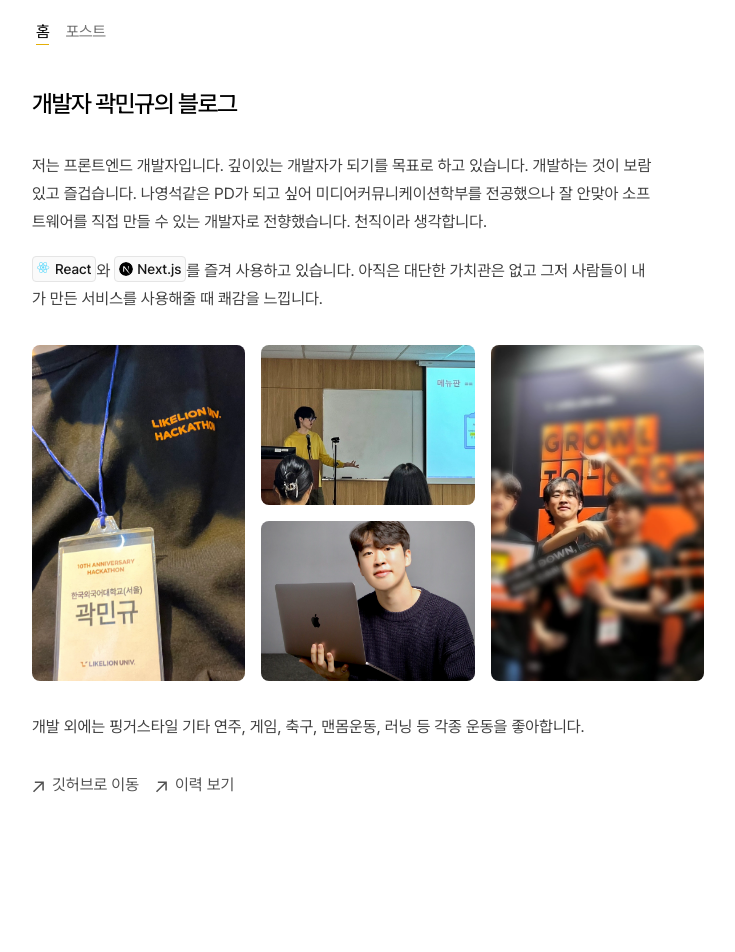
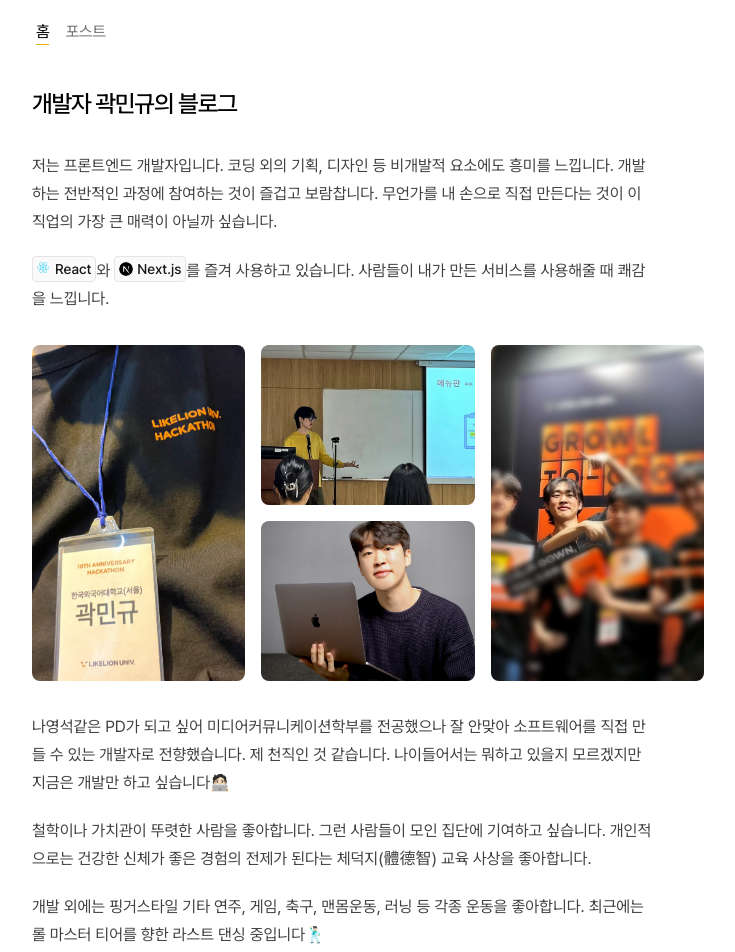
Before and after one commit to HiimKwak/HiimKwak.blog, a Next.js app in the folder blog/: page / in a window 1280 px wide. Shown: the top 952 px of the page, without its empty margins (272-1007 px from the left). Built offline with nearby package versions, Linux system fonts and the light colour scheme.

Commit message:
블로그 대문 문구 수정

```diff
--- a/blog/app/page.tsx
+++ b/blog/app/page.tsx
@@ -40,10 +40,10 @@ export default function Page() {
         개발자 곽민규의 블로그
       </h1>
       <p className='prose prose-neutral dark:prose-invert'>
-        저는 프론트엔드 개발자입니다. 깊이있는 개발자가 되기를 목표로 하고
-        있습니다. 개발하는 것이 보람있고 즐겁습니다. 나영석같은 PD가 되고 싶어
-        미디어커뮤니케이션학부를 전공했으나 잘 안맞아 소프트웨어를 직접 만들 수
-        있는 개발자로 전향했습니다. 천직이라 생각합니다.
+        저는 프론트엔드 개발자입니다. 코딩 외의 기획, 디자인 등 비개발적
+        요소에도 흥미를 느낍니다. 개발하는 전반적인 과정에 참여하는 것이 즐겁고
+        보람찹니다. 무언가를 내 손으로 직접 만든다는 것이 이 직업의 가장 큰
+        매력이 아닐까 싶습니다.
       </p>
       <div className='prose prose-neutral dark:prose-invert'>
         <p>
@@ -68,7 +68,7 @@ export default function Page() {
             />
             Next.js
           </Badge>
-          {`를 즐겨 사용하고 있습니다. 아직은 대단한 가치관은 없고 그저 사람들이 내가 만든 서비스를 사용해줄 때 쾌감을 느낍니다.`}
+          {`를 즐겨 사용하고 있습니다. 사람들이 내가 만든 서비스를 사용해줄 때 쾌감을 느낍니다.`}
         </p>
       </div>
       <div className='gap-4 my-8 columns-2 sm:columns-3'>
@@ -115,8 +115,20 @@ export default function Page() {
       </div>
       <div className='prose prose-neutral dark:prose-invert'>
         <p>
+          나영석같은 PD가 되고 싶어 미디어커뮤니케이션학부를 전공했으나 잘
+          안맞아 소프트웨어를 직접 만들 수 있는 개발자로 전향했습니다. 제 천직인
+          것 같습니다. 나이들어서는 뭐하고 있을지 모르겠지만 지금은 개발만 하고
+          싶습니다🧑🏻‍💻
+        </p>
+        <p>
+          철학이나 가치관이 뚜렷한 사람을 좋아합니다. 그런 사람들이 모인 집단에
+          기여하고 싶습니다. 개인적으로는 건강한 신체가 좋은 경험의 전제가
+          된다는 체덕지(體德智) 교육 사상을 좋아합니다.
+        </p>
+        <p>
           개발 외에는 핑거스타일 기타 연주, 게임, 축구, 맨몸운동, 러닝 등 각종
-          운동을 좋아합니다.
+          운동을 좋아합니다. 최근에는 롤 마스터 티어를 향한 라스트 댄싱
+          중입니다🕺🏻
         </p>
       </div>
       <ul className='flex flex-col mt-8 space-x-0 space-y-2 md:flex-row md:space-x-4 md:space-y-0 font-sm text-neutral-600 dark:text-neutral-300'>
```
